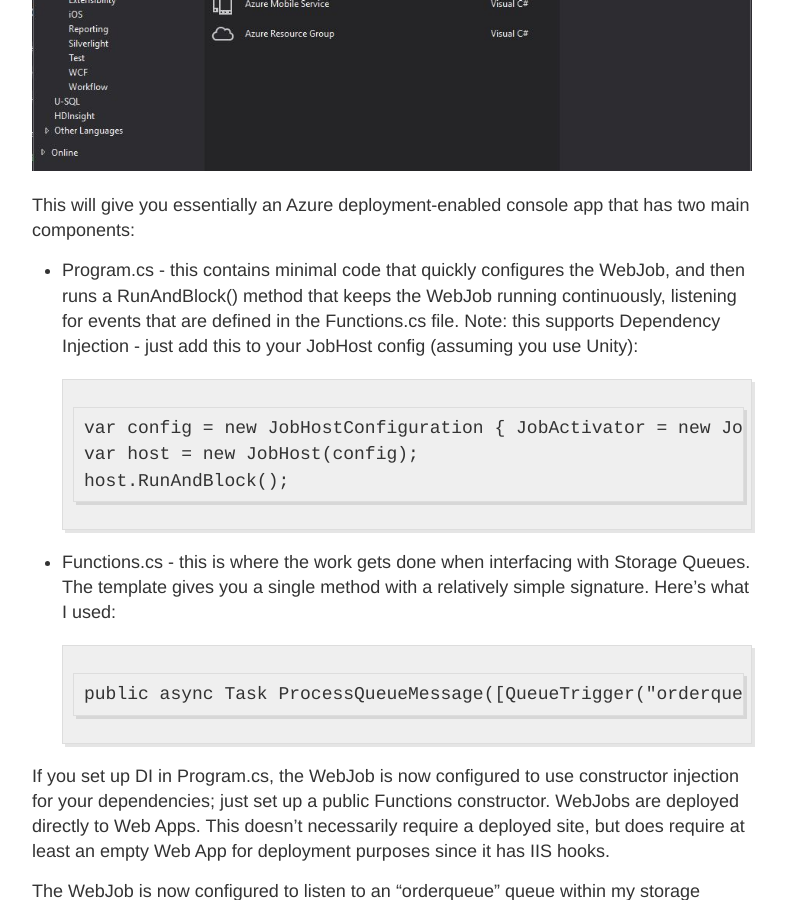
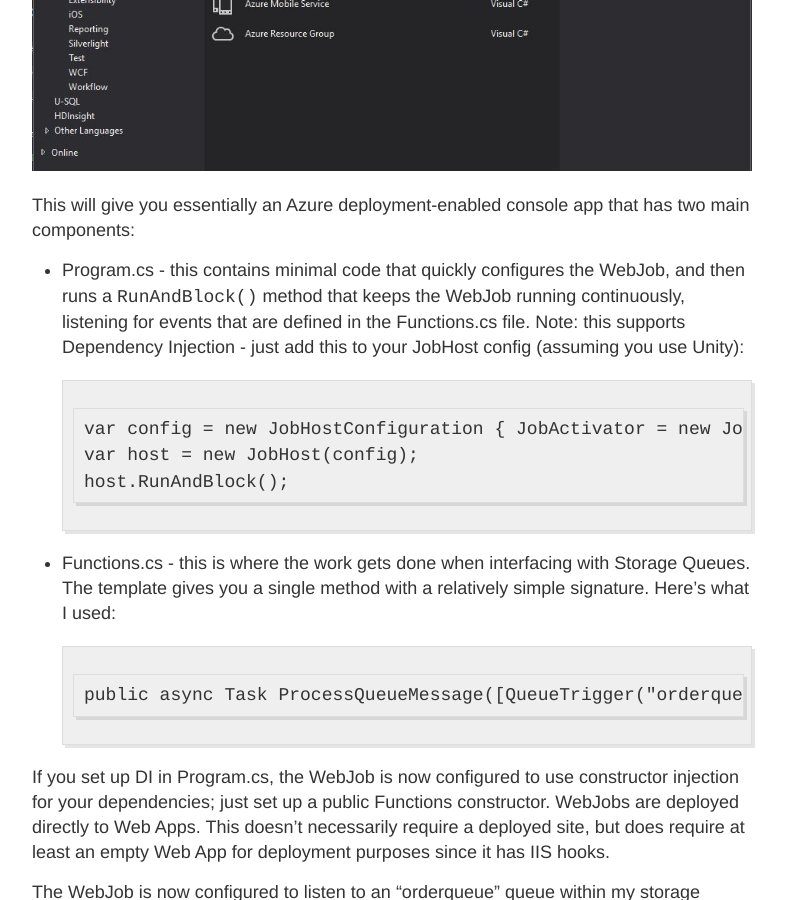
Before and after one commit to brbarnett/brbarnett.github.io, a Jekyll site: the page built from _posts/2016-9-22-creating-a-scalable-web-store-order-fulfillment-app-powered-by-azure.md, in a window 1280 px wide and 900 px high, scrolled down 3557 px. Shown: the whole window, without its empty margins (248-1034 px from the left). Built offline with Jekyll 4.4.1, drawn with Linux system fonts in a browser that asks for light colours.

Commit message:
Formatting

````diff
--- a/_posts/2016-9-22-creating-a-scalable-web-store-order-fulfillment-app-powered-by-azure.md
+++ b/_posts/2016-9-22-creating-a-scalable-web-store-order-fulfillment-app-powered-by-azure.md
@@ -78,7 +78,7 @@ Now for the WebJob: to set this up, head to Visual Studio and Add New Project >
 
 This will give you essentially an Azure deployment-enabled console app that has two main components:
 
-* Program.cs - this contains minimal code that quickly configures the WebJob, and then runs a RunAndBlock() method that keeps the WebJob running continuously, listening for events that are defined in the Functions.cs file. Note: this supports Dependency Injection - just add this to your JobHost config (assuming you use Unity):
+* Program.cs - this contains minimal code that quickly configures the WebJob, and then runs a `RunAndBlock()` method that keeps the WebJob running continuously, listening for events that are defined in the Functions.cs file. Note: this supports Dependency Injection - just add this to your JobHost config (assuming you use Unity):
 ```
 var config = new JobHostConfiguration { JobActivator = new JobActivator(UnityConfig.GetConfiguredContainer()) };
 var host = new JobHost(config);
````
